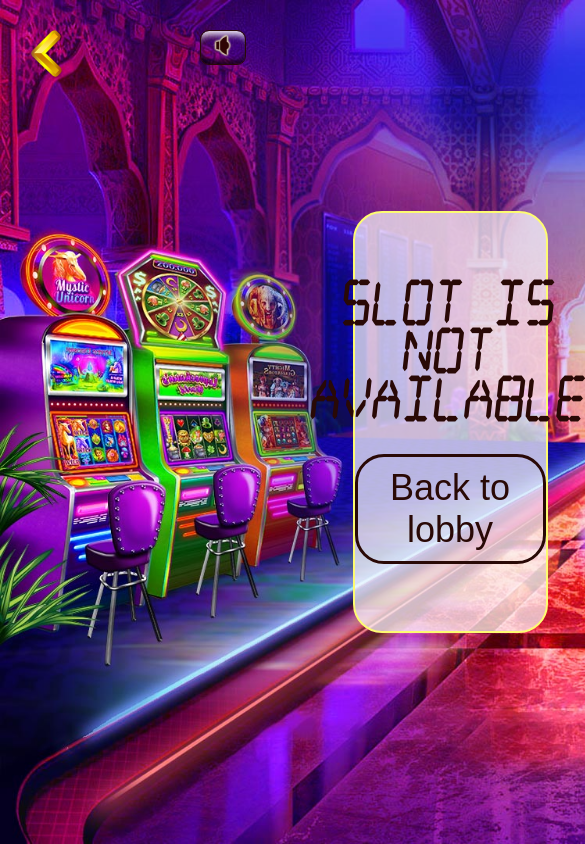
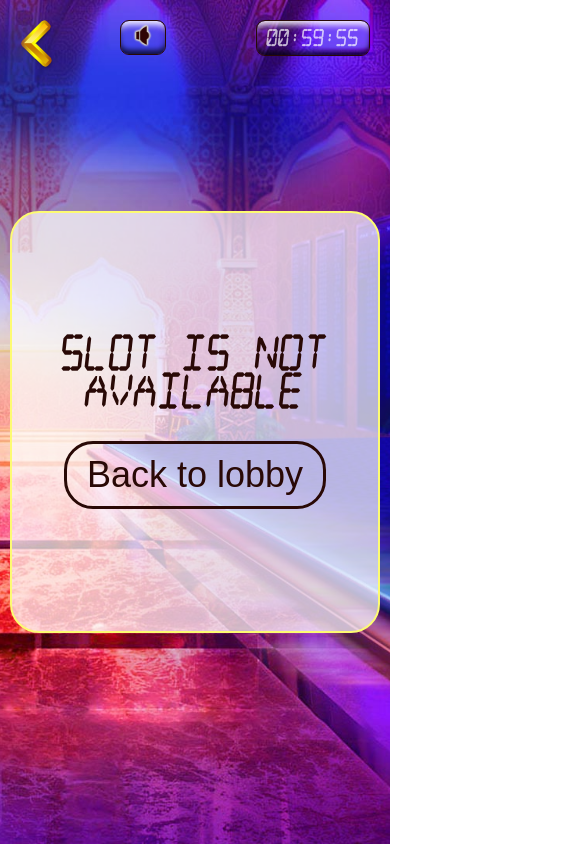
Before and after one commit to ishoomsky/casino-app, an Angular app: page /slot-not-found/1 in a window 390 px wide. Shown: the top 844 px of the page, 585 px wide, since content can reach past the window. Built offline with nearby package versions, Linux system fonts and the light colour scheme; no server answers.

Commit message:
add responsive, clean code

```diff
--- a/src/app/features/audio-player/components/audio-player/audio-player.component.scss
+++ b/src/app/features/audio-player/components/audio-player/audio-player.component.scss
@@ -4,9 +4,7 @@
 
 :host {
   @include glass-element;
-  position: absolute;
-  top: 30px;
-  left: 200px;
+
   max-width: 46px;
   z-index: 2;
 }
--- a/src/app/features/countdown/components/countdown.component.scss
+++ b/src/app/features/countdown/components/countdown.component.scss
@@ -4,9 +4,6 @@
 
 :host {
   @include glass-element;
-  position: absolute;
-  top: 30px;
-  right: 200px;
 
   padding: 8px 10px;
   color: color-with-opacity($white, 0.7);
--- a/src/app/features/slot-machine/components/slot-machine/slot-machine.component.scss
+++ b/src/app/features/slot-machine/components/slot-machine/slot-machine.component.scss
@@ -295,3 +295,10 @@
     animation-timing-function: ease-in;
   }
 }
+
+@media (max-width: 1200px) {
+  :host {
+    width: 209%;
+    left: 46%;
+  }
+}
--- a/src/app/features/slot-machines-carousel/components/slot-machines-carousel/slot-machines-carousel.component.html
+++ b/src/app/features/slot-machines-carousel/components/slot-machines-carousel/slot-machines-carousel.component.html
@@ -1,4 +1,4 @@
-<div class="carousel">
+<div class="carousel" [ngStyle]="{'width': carouselMaxWidth + 'px'}">
   <div #wrapperRef class="carousel-wrapper">
     <app-slot-machines-carousel-item
       *ngFor="let slot of slots"
--- a/src/app/features/slot-machines-carousel/components/slot-machines-carousel/slot-machines-carousel.component.scss
+++ b/src/app/features/slot-machines-carousel/components/slot-machines-carousel/slot-machines-carousel.component.scss
@@ -1,14 +1,13 @@
 :host {
-  width: 900px;
   padding: 0 50px;
   display: flex;
   flex-direction: column;
   justify-content: center;
+  align-items: center;
   position: relative;
 
   .carousel {
     overflow-x: hidden;
-    max-width: 800px;
 
     .carousel-wrapper {
       display: grid;
--- a/src/app/features/slot-machines-carousel/components/slot-machines-carousel/slot-machines-carousel.component.ts
+++ b/src/app/features/slot-machines-carousel/components/slot-machines-carousel/slot-machines-carousel.component.ts
@@ -1,9 +1,19 @@
-import { Component, ElementRef, Input, OnInit, QueryList, ViewChild, ViewChildren } from '@angular/core';
+import {
+  AfterViewInit,
+  Component,
+  ElementRef, inject,
+  Input,
+  OnChanges,
+  OnInit,
+  QueryList, Renderer2,
+  ViewChild,
+  ViewChildren
+} from '@angular/core';
 import { SlotInterface } from "../../../../shared/types/slot.interface";
 import {
   SlotMachinesCarouselItemComponent
 } from "../slot-machines-carousel-item/slot-machines-carousel-item.component";
-import { NgForOf } from "@angular/common";
+import { NgForOf, NgStyle } from "@angular/common";
 import { ImageButtonDirective } from "../../../../shared/directives/image-button/image-button.directive";
 
 @Component({
@@ -13,23 +23,52 @@ import { ImageButtonDirective } from "../../../../shared/directives/image-button
     SlotMachinesCarouselItemComponent,
     NgForOf,
     ImageButtonDirective,
+    NgStyle,
   ],
   templateUrl: './slot-machines-carousel.component.html',
   styleUrl: './slot-machines-carousel.component.scss'
 })
-export class SlotMachinesCarouselComponent implements OnInit {
+export class SlotMachinesCarouselComponent implements OnChanges {
   @Input() slots: SlotInterface[] = [];
 
   @ViewChild('wrapperRef') wrapperRef!: ElementRef;
   @ViewChildren('slotRefs', {read: ElementRef}) slotRefs!: QueryList<ElementRef>;
   private totalScroll = 0;
-  private perView = 4;
+  private perView!: number;
+  private renderer = inject(Renderer2);
+  private elementRef = inject(ElementRef);
 
   public activeDotIndex = 0;
   public dots: number[] = [];
+  public carouselMaxWidth!: number;
 
-  ngOnInit(): void {
+  ngOnChanges(): void {
+    this.setupComponent();
+
+  }
+
+  private setupComponent() {
+    const globalWidth = window.innerWidth;
+    if (globalWidth < 700) {
+      this.perView = 1;
+      this.renderer.setStyle(this.elementRef.nativeElement, 'maxWidth', 300);
+      this.carouselMaxWidth = 200;
+    }
+    if (globalWidth >= 700 && globalWidth <= 1000) {
+      this.perView = 3;
+      this.renderer.setStyle(this.elementRef.nativeElement, 'maxWidth', 500);
+      this.carouselMaxWidth = 600;
+    }
+
+    if (globalWidth > 1001) {
+      this.perView = 4;
+      this.renderer.setStyle(this.elementRef.nativeElement, 'maxWidth', 900);
+      this.carouselMaxWidth = 800;
+    }
+
+
     this.dots = Array(Math.ceil(this.slots.length / this.perView)).fill(0);
+
   }
 
   private updateScrollPosition(): void {
--- a/src/app/pages/lobby/components/lobby/lobby.component.scss
+++ b/src/app/pages/lobby/components/lobby/lobby.component.scss
@@ -4,6 +4,11 @@
   @include page-background;
   gap: 30px;
 
+  app-audio-player {
+    position: absolute;
+    top: 30px;
+    left: 200px;
+  }
 
   app-countdown {
     position: absolute;
@@ -11,3 +16,20 @@
     right: 200px;
   }
 }
+
+@media (max-width: 899px) {
+  :host {
+    background-position-x: 70%;
+    app-audio-player {
+      position: absolute;
+      top: 20px;
+      left: 20px;
+    }
+
+    app-countdown {
+      position: absolute;
+      top: 20px;
+      right: 20px;
+    }
+  }
+}
--- a/src/app/pages/slot-not-available/components/slot-not-available/slot-not-available.component.scss
+++ b/src/app/pages/slot-not-available/components/slot-not-available/slot-not-available.component.scss
@@ -8,11 +8,33 @@
   @include page-background;
   background-image: url('/images/slot/game_background.jpg');
 
+  padding: 0 10px;
+
+  app-audio-player {
+    position: absolute;
+    top: 30px;
+    left: 200px;
+  }
+
+  app-countdown {
+    position: absolute;
+    top: 30px;
+    right: 200px;
+  }
+
+  app-button-back {
+    position: absolute;
+    top: 30px;
+    left: 30px;
+    z-index: 3;
+  }
+
   .message {
     @include flex-center;
+    padding: 0 20px;
     flex-direction: column;
     gap: 30px;
-    width: 50vw;
+    max-width: 50vw;
     height: 50vh;
     background: color-with-opacity($white, 0.7);
     border: 2px solid $gold;
@@ -38,3 +60,34 @@
     }
   }
 }
+
+@media (max-width: 899px) {
+  :host {
+    background-position-x: 70%;
+
+    app-audio-player {
+      position: absolute;
+      top: 20px;
+      left: 120px;
+    }
+
+    app-countdown {
+      position: absolute;
+      top: 20px;
+      right: 20px;
+    }
+
+    app-button-back {
+      position: absolute;
+      top: 20px;
+      left: 20px;
+      z-index: 3;
+    }
+
+    .message {
+      width: 100%;
+      max-width: 100%;
+      font-size: 38px;
+    }
+  }
+}
--- a/src/app/pages/slot/components/slot/slot.component.scss
+++ b/src/app/pages/slot/components/slot/slot.component.scss
@@ -4,4 +4,50 @@
   @include page-background;
   background-image: url('/images/slot/game_background.jpg');
   position: relative;
+
+  app-audio-player {
+    position: absolute;
+    top: 30px;
+    left: 200px;
+  }
+
+  app-countdown {
+    position: absolute;
+    top: 30px;
+    right: 200px;
+  }
+
+  app-button-back {
+    position: absolute;
+    top: 30px;
+    left: 30px;
+    z-index: 3;
+  }
 }
+
+
+@media (max-width: 899px) {
+  :host {
+    background-position-x: 70%;
+    padding: 0 10px;
+
+    app-audio-player {
+      position: absolute;
+      top: 20px;
+      left: 120px;
+    }
+
+    app-countdown {
+      position: absolute;
+      top: 20px;
+      right: 20px;
+    }
+
+    app-button-back {
+      position: absolute;
+      top: 20px;
+      left: 20px;
+      z-index: 3;
+    }
+  }
+}
--- a/src/app/shared/components/button-back/button-back.component.scss
+++ b/src/app/shared/components/button-back/button-back.component.scss
@@ -1,9 +1,4 @@
 :host {
-  position: absolute;
-  top: 30px;
-  left: 30px;
-  z-index: 3;
-
   button {
     cursor: pointer;
   }
--- a/src/app/shared/directives/animate-number/animate-number.directive.ts
+++ b/src/app/shared/directives/animate-number/animate-number.directive.ts
@@ -8,7 +8,7 @@ import { DecimalPipe } from '@angular/common';
 })
 export class AnimateNumberDirective implements OnChanges {
   @Input() appAnimateNumber!: number;
-  @Input() duration: number = 2000; // Продолжительность анимации в миллисекундах
+  @Input() duration: number = 2000;
 
   private startValue: number = 0;
   private currentValue: number = 0;
--- a/src/styles/styles.scss
+++ b/src/styles/styles.scss
@@ -6,5 +6,4 @@
 body {
   font-family: DigitalDreamFatSkewNarrow, sans-serif;
   min-height: 100vh;
-  min-width: 900px;
 }
```
